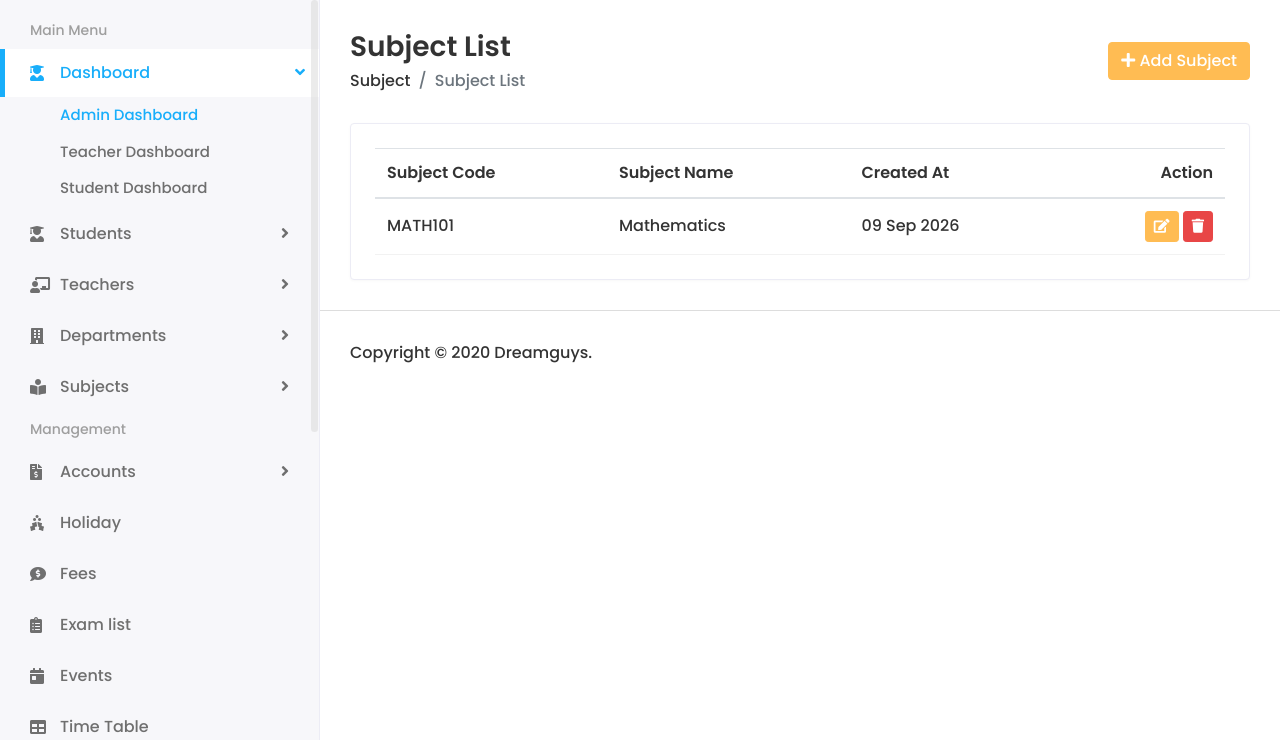
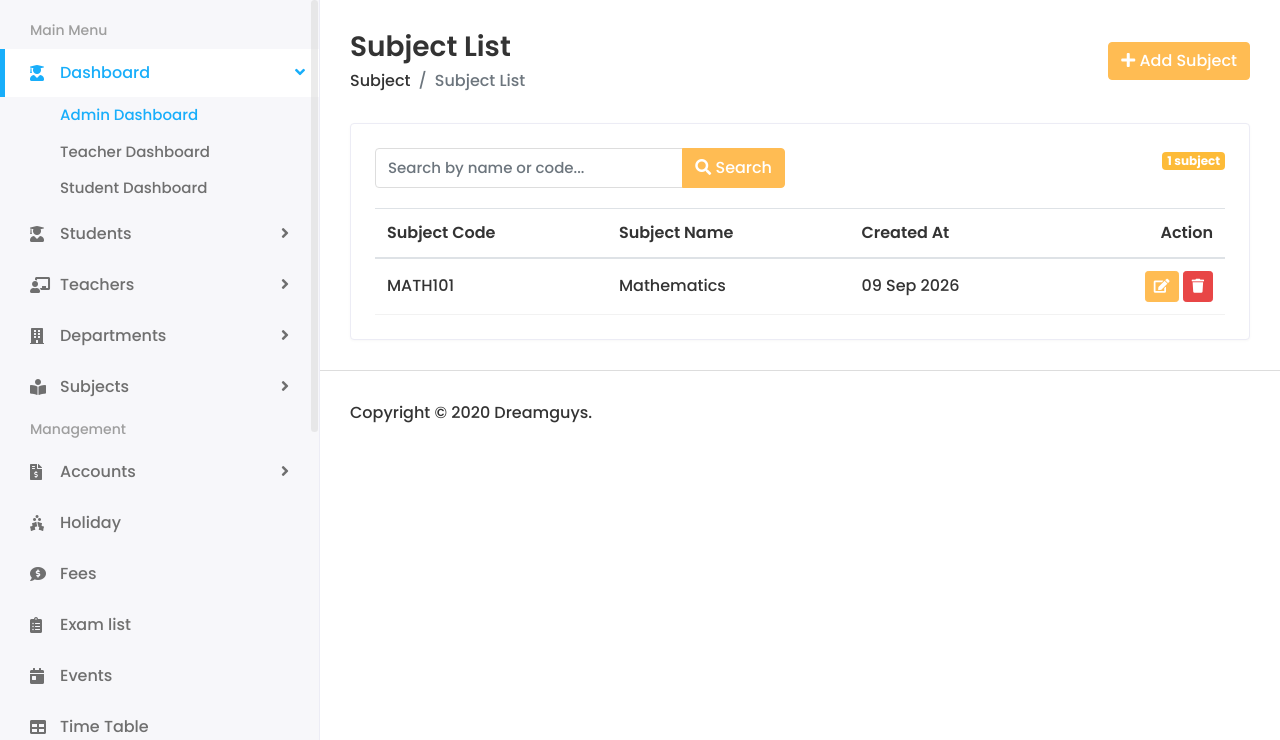
Before and after one commit to RAKIB6348/sms_project, a Django app: page /academic/subjects/ in a window 1280 px wide. Shown: the part 60-800 px from the top of the page. Run offline with Django 5.2, Linux system fonts and the light colour scheme; data comes from the database, SQL or seed files in the repository; some libraries are stand-ins or nearby versions.

Commit message:
add search panel inside the subject list

```diff
--- a/academic/views.py
+++ b/academic/views.py
@@ -1,13 +1,24 @@
 from django.contrib import messages
+from django.db.models import Q
 from django.shortcuts import redirect, render
 
 from .models import Subject
 
 
-# TODO: Create subject list template and implement full list view
 def subject_list(request):
     subjects = Subject.objects.all()
-    return render(request, 'academic/subject/subject_list.html', {'subjects': subjects})
+    search_query = request.GET.get('q', '')
+
+    if search_query:
+        subjects = subjects.filter(
+            Q(name__icontains=search_query) | Q(code__icontains=search_query)
+        )
+
+    context = {
+        'subjects': subjects,
+        'search_query': search_query,
+    }
+    return render(request, 'academic/subject/subject_list.html', context)
 
 
 def subject_add(request):
--- a/templates/academic/subject/subject_list.html
+++ b/templates/academic/subject/subject_list.html
@@ -21,6 +21,27 @@
     <div class="col-sm-12">
       <div class="card">
         <div class="card-body">
+          <div class="row">
+            <div class="col-sm-12 col-md-6">
+              <div class="form-group">
+                <form method="get" action="{% url 'subject_list' %}">
+                  <div class="input-group">
+                    <input type="text" class="form-control" name="q" placeholder="Search by name or code..." value="{{ search_query|default:'' }}">
+                    <div class="input-group-append">
+                      <button class="btn btn-primary" type="submit"><i class="fas fa-search"></i> Search</button>
+                      {% if search_query %}
+                      <a href="{% url 'subject_list' %}" class="btn btn-secondary"><i class="fas fa-times"></i> Clear</a>
+                      {% endif %}
+                    </div>
+                  </div>
+                </form>
+              </div>
+            </div>
+            <div class="col-sm-12 col-md-6 text-right">
+              <span class="badge badge-primary">{{ subjects|length }} subject{{ subjects|length|pluralize }}</span>
+            </div>
+          </div>
+
           <div class="table-responsive">
             <table class="table table-hover table-center mb-0">
               <thead>
```
